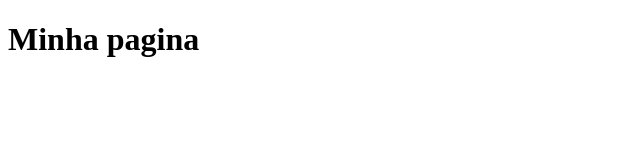
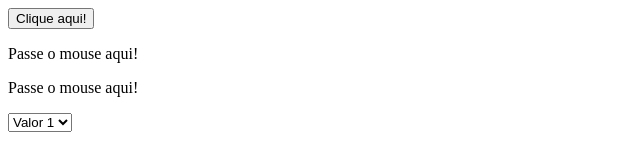
Before and after one commit to GMChristo/DIO_programacao_javaScript, a plain HTML site: page index.html in a window 1280 px wide. Shown: the whole page, without its empty margins (0-640 px from the left). Drawn offline with Linux system fonts and the light colour scheme.

Commit message:
Desenvolva páginas web com JavaScript

```diff
--- a/index.html
+++ b/index.html
@@ -5,7 +5,15 @@
         <meta charset="utf-8">
         <script type="text/javascript" src="js/main.js"></script>
     </head>
-    <body>
-        <h1>Minha pagina</h1>
+    <body onload="load()">
+        <button type="button" onclick="clicou()">Clique aqui!</button>
+        <p id="agradecimento" onclick="redirecionar()"></p>
+        <p id="mouseMove" onmouseover="trocar(this)" onmouseout="voltar(this)">Passe o mouse aqui!</p>
+        <p onmouseover="trocar(this)" onmouseout="voltar(this)">Passe o mouse aqui!</p>
+        <select onchange="funcaoChange(this)">
+            <option value="1">Valor 1</option>
+            <option value="2">Valor 2</option>
+            <option value="3">Valor 3</option>
+        </select>
     </body>
 </html>
--- a/js/main.js
+++ b/js/main.js
@@ -50,3 +50,56 @@
 // console.log(d);
 // console.log(d.getMonth()+1); //no caso do mes sempre adicionar 1
 // console.log(d.getMinutes());
+
+
+// -----Desenvolva páginas web com JavaScript-----
+
+// function soma(n1, n2){
+//     return n1 + n2;
+// }
+// function setReplace(frase, nome, novo_nome){
+//     return frase.replace(nome, novo_nome);
+// }
+// function validaIdade(idade){
+//     var validar;
+//     if(idade >= 18){
+//         validar = true;
+//     }else{
+//         validar = false;
+//     }
+//     return validar;
+// }
+// var idade = prompt("Digite sua idade: ");
+
+// console.log(soma(5, 10));
+// console.log(setReplace("Vai Japão", "Japão", "Brasil"));
+// console.log(validaIdade(idade));
+
+function clicou(){
+    document.getElementById("agradecimento").innerHTML = "<b>Obrigado por clicar!</b>";
+    // alert("Obrigado por clicar!");
+}
+
+function redirecionar(){
+    window.open("https://github.com/GMChristo"); //nova aba
+    // window.location.href = "https://github.com/GMChristo"; //msm aba
+}
+
+function trocar(element){
+    element.innerHTML = "Obrigado por passar o mouse!";
+    // document.getElementById("mouseMove").innerHTML = "Obrigado por passar o mouse!";
+    // alert("trocar texto");
+}
+
+function voltar(element){
+    element.innerHTML = "Passe o mouse aqui!";
+    document.getElementById("mouseMove").innerHTML = "Passe o mouse aqui!";
+}
+
+function load(){
+    alert("Pagina carregada!");
+}
+
+function funcaoChange(elemento){
+    console.log(elemento.value);
+}
```
